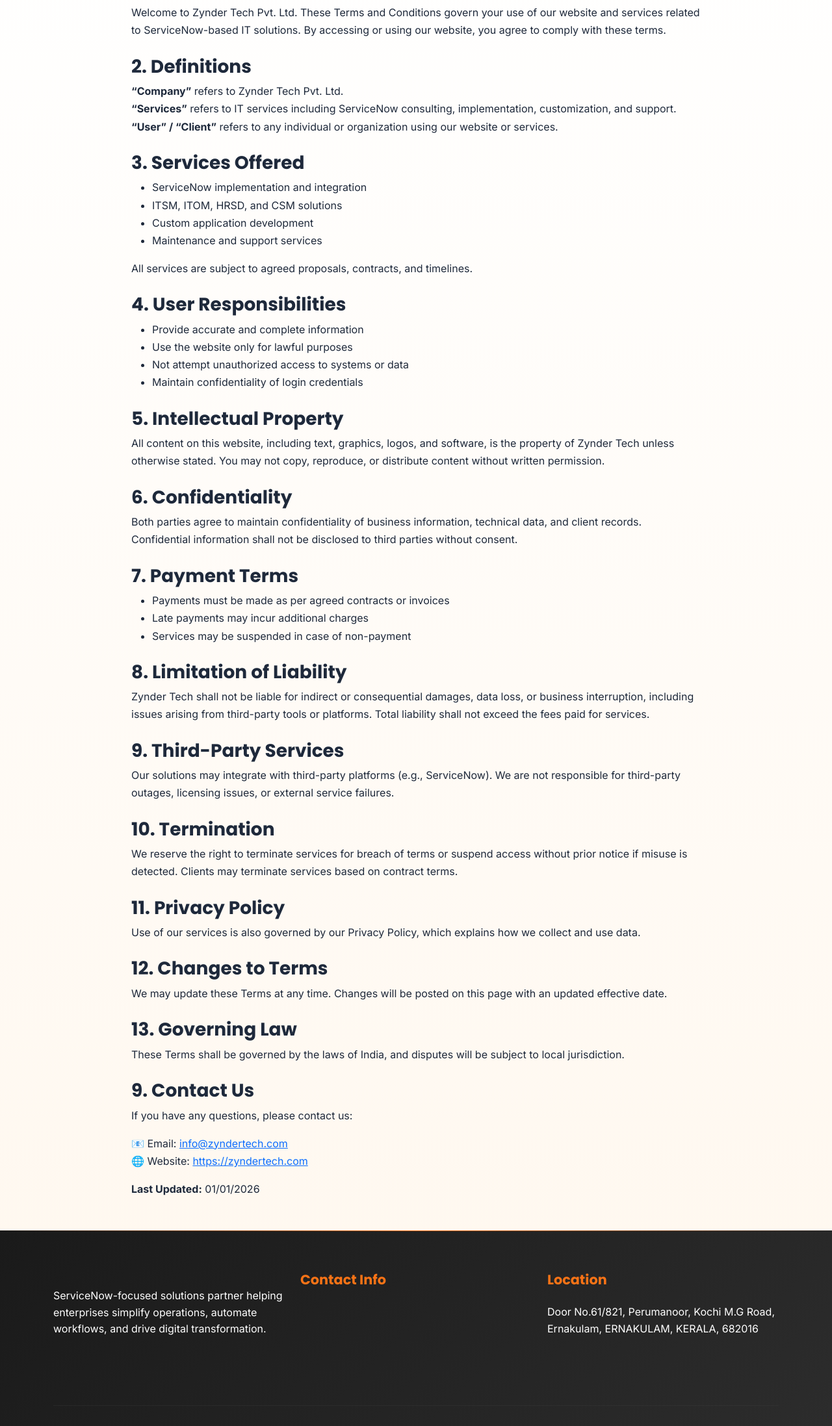
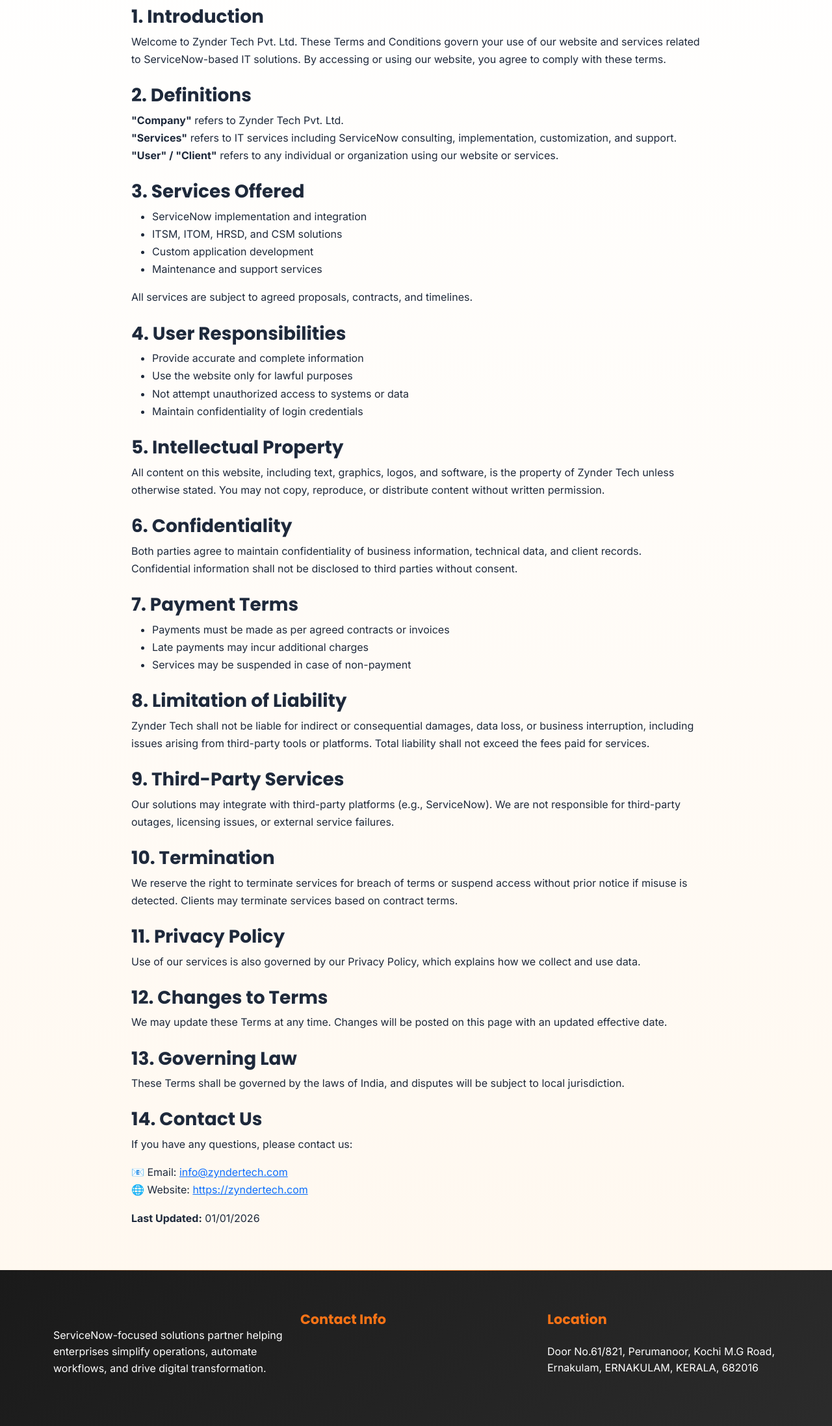
Before and after one commit to abhishekpythoninmakes/zyndertech, a Django app: page /terms/ in a window 1280 px wide. Shown: the part 184-2379 px from the top of the page at 65% size. Run offline with Django 5.2, Linux system fonts and the light colour scheme; data that the repository does not hold is empty; some libraries are stand-ins or nearby versions.

Commit message:
Update terms and conditions layout and content

```diff
--- a/templates/website/terms.html
+++ b/templates/website/terms.html
@@ -2,11 +2,13 @@
 
 {% block title %}Terms & Conditions - {{ site_settings.site_name|default:"Zynder Tech" }}{% endblock %}
 
-<!-- {% block extra_css %} -->
+{% block extra_css %}
 <style>
     .policy-container {
         max-width: 900px;
-        margin: 50px auto;
+        margin: 0 auto;
+        padding-top: 120px;
+        padding-bottom: 50px;
         line-height: 1.7;
     }
     .policy-container h1 {
@@ -23,17 +25,16 @@
 <div class="container policy-container">
     <h1>Terms and Conditions</h1>
 
-
- <h3>1. Introduction</h3>
+    <h3>1. Introduction</h3>
     <p>
         Welcome to Zynder Tech Pvt. Ltd. These Terms and Conditions govern your use of our website and services related to ServiceNow-based IT solutions. By accessing or using our website, you agree to comply with these terms.
     </p>
 
     <h3>2. Definitions</h3>
     <p>
-        <strong>“Company”</strong> refers to Zynder Tech Pvt. Ltd.<br>
-        <strong>“Services”</strong> refers to IT services including ServiceNow consulting, implementation, customization, and support.<br>
-        <strong>“User” / “Client”</strong> refers to any individual or organization using our website or services.
+        <strong>"Company"</strong> refers to Zynder Tech Pvt. Ltd.<br>
+        <strong>"Services"</strong> refers to IT services including ServiceNow consulting, implementation, customization, and support.<br>
+        <strong>"User" / "Client"</strong> refers to any individual or organization using our website or services.
     </p>
 
     <h3>3. Services Offered</h3>
@@ -106,18 +107,15 @@
         These Terms shall be governed by the laws of India, and disputes will be subject to local jurisdiction.
     </p>
 
-    <h3>9. Contact Us</h3>
+    <h3>14. Contact Us</h3>
     <p>
         If you have any questions, please contact us:
     </p>
     <p>
-
-    📧 Email: <a href="mailto:info@zyndertech.com">info@zyndertech.com</a><br>
-    🌐 Website: <a href="https://zyndertech.com" target="_blank">https://zyndertech.com</a>
-
+        📧 Email: <a href="mailto:info@zyndertech.com">info@zyndertech.com</a><br>
+        🌐 Website: <a href="https://zyndertech.com" target="_blank">https://zyndertech.com</a>
     </p>
-     <p><strong>Last Updated:</strong> 01/01/2026</p>
-
+    <p><strong>Last Updated:</strong> 01/01/2026</p>
 </div>
 
 {% endblock %}
```
